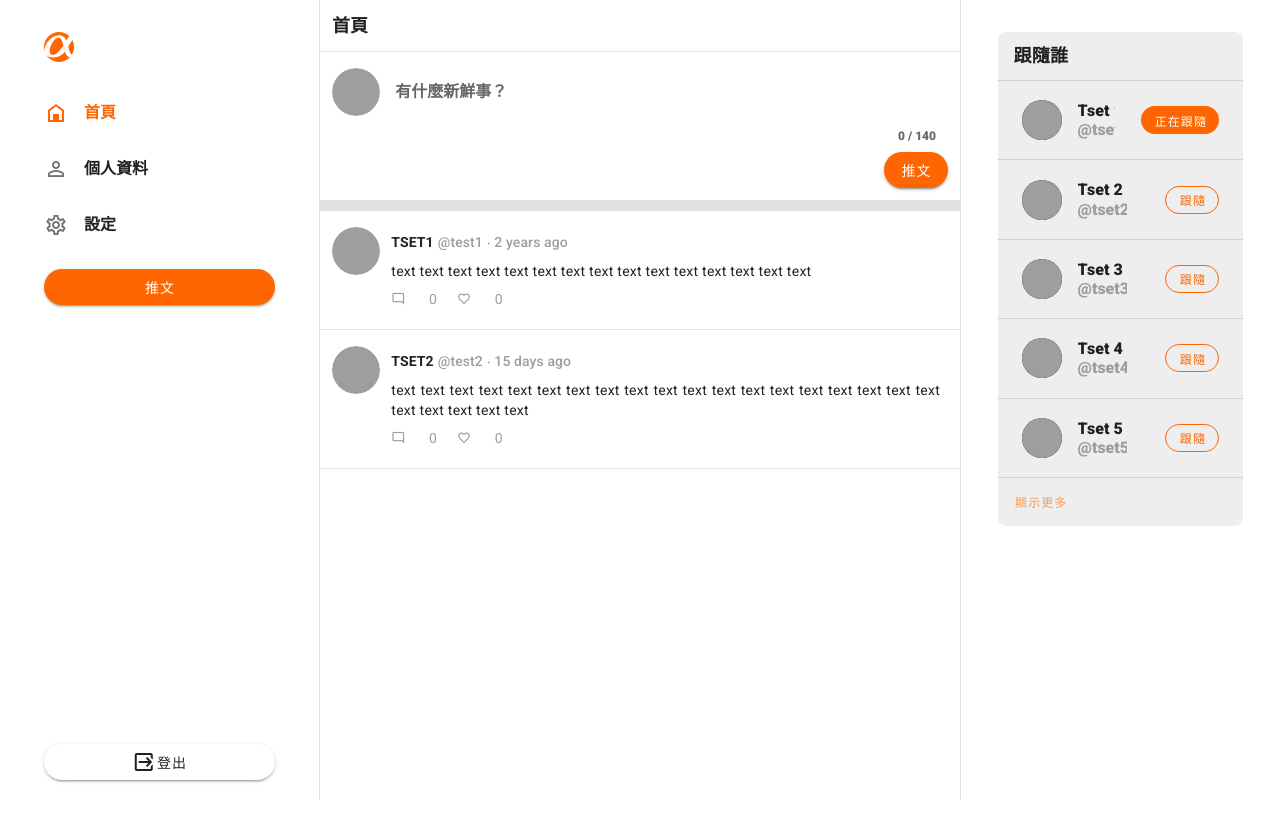
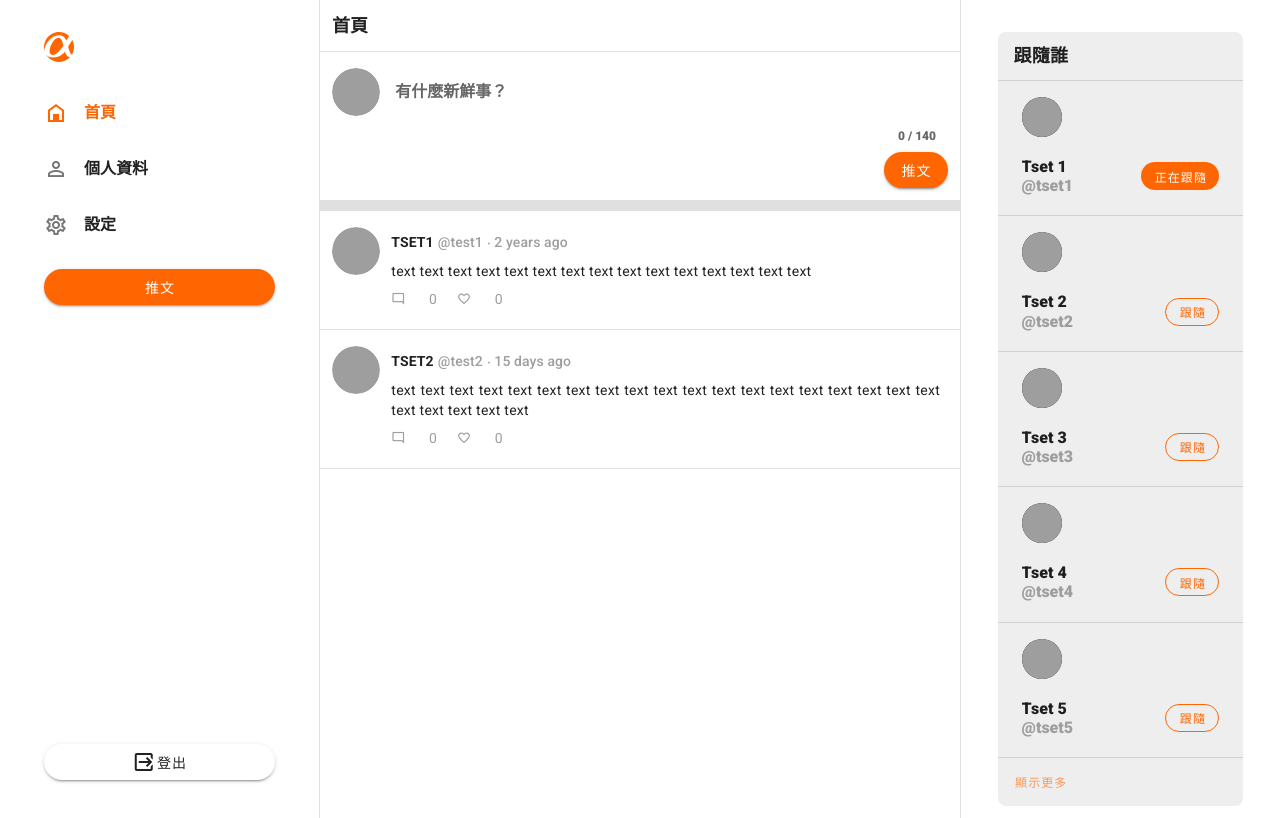
Before and after one commit to fogjogger1992/simple-twitter, a Vue app: page /#/home in a window 1280 px wide. Built offline with nearby package versions, Linux system fonts and the light colour scheme; grey boxes are pictures that could not be loaded.

Commit message:
fix: TopUsers RWD

```diff
--- a/src/components/SideNavBar.vue
+++ b/src/components/SideNavBar.vue
@@ -73,7 +73,7 @@
   font-weight: 900;
   font-size: 18px;
 }
-@media screen and (min-width: 600px) {
+@media screen and (min-width: 960px) {
   .sidenav {
     height: calc(100vh);
   }
--- a/src/components/TopUsers.vue
+++ b/src/components/TopUsers.vue
@@ -1,17 +1,25 @@
 <template>
   <v-row class="justify-center ma-0 pa-0">
-    <v-col cols="10" class="mt-5 pa-0">
+    <v-col cols="12" md="10" class="mt-5 pa-0">
       <v-card flat class="mx-auto grey lighten-3 rounded-lg">
         <v-card-title class="py-2">
           <span class="font-weight-bold" style="font-size: 18px">跟隨誰</span>
         </v-card-title>
         <v-divider></v-divider>
+        <!-- users list -->
         <v-card-actions
           v-for="userIndex in usersToShow"
           :key="topUsers[userIndex - 1].account"
           style="border-bottom: thin solid rgba(0, 0, 0, 0.12)"
         >
-          <v-list-item class="grow">
+          <v-list-item>
+            <v-row no-gutters class="pa-0 ma-0 d-flex flex-wrap">
+              <!-- img -->
+              <v-col
+                cols="auto"
+                class="pa-0 ma-0 flex-shrink-1"
+                style="min-width: 40px"
+              >
                 <v-list-item-avatar color="grey darken-3">
                   <v-img
                     class="elevation-6"
@@ -19,21 +27,32 @@
                     :src="topUsers[userIndex - 1].image"
                   ></v-img>
                 </v-list-item-avatar>
-
-            <v-list-item-content class="flex-shrink-1">
+              </v-col>
+              <!-- account and btn -->
+              <v-col cols="auto" class="flex-grow-1 pa-0 ma-0">
+                <v-row class="d-flex flex-wrap align-center ma-0 pa-0">
+                  <!-- account -->
+                  <v-col cols="auto" class="pa-0 ma-0">
+                    <v-list-item-content>
                       <v-list-item-title class="py-0 my-0"
                         ><p subtitle-2 font-weight-bold class="py-0 my-0">
                           {{ topUsers[userIndex - 1].name }}
                         </p></v-list-item-title
                       >
                       <v-list-item-title class="py-0 my-0"
-                ><p subtitle-2 font-weight-bold class="grey--text py-0 my-0">
+                        ><p
+                          subtitle-2
+                          font-weight-bold
+                          class="grey--text py-0 my-0"
+                        >
                           @{{ topUsers[userIndex - 1].account }}
                         </p></v-list-item-title
                       >
                     </v-list-item-content>
-
-            <v-row align="center" justify="end">
+                  </v-col>
+                  <v-spacer></v-spacer>
+                  <!-- btn -->
+                  <v-col cols="auto" class="pa-0 ma-0 d-flex justify-end">
                     <v-btn
                       v-if="!topUsers[userIndex - 1].isFollowed"
                       @click.stop.prevent="
@@ -43,7 +62,7 @@
                       outlined
                       small
                       color="primary"
-                class="mr-3"
+                      class="justify-end"
                     >
                       跟隨
                     </v-btn>
@@ -56,13 +75,17 @@
                       small
                       elevation="0"
                       color="primary"
-                class="mr-3"
+                      class="justify-end"
                     >
                       正在跟隨
                     </v-btn>
+                  </v-col>
+                </v-row>
+              </v-col>
             </v-row>
           </v-list-item>
         </v-card-actions>
+        <!-- load more... -->
         <v-list-item
           v-if="usersToShow < topUsers.length || topUsers.length > usersToShow"
         >
--- a/src/views/Home.vue
+++ b/src/views/Home.vue
@@ -1,10 +1,10 @@
 <template>
   <v-container style="max-width: 1440px">
     <v-row>
-      <v-col cols="12" sm="3" class="sidenavcol pa-0">
+      <v-col cols="12" md="3" class="sidenavcol pa-0">
         <SideNavBar :user="user" />
       </v-col>
-      <v-col cols="12" sm="6" class="pa-0">
+      <v-col cols="12" md="6" class="pa-0">
         <!-- top nav -->
         <v-card
           tile
@@ -24,7 +24,7 @@
           :user="user"
         />
       </v-col>
-      <v-col cols="12" sm="3" class="topuserscol">
+      <v-col cols="12" md="3" class="topuserscol">
         <TopUsers />
       </v-col>
     </v-row>
```
Lines whose indentation alone changed are shown as unchanged.
